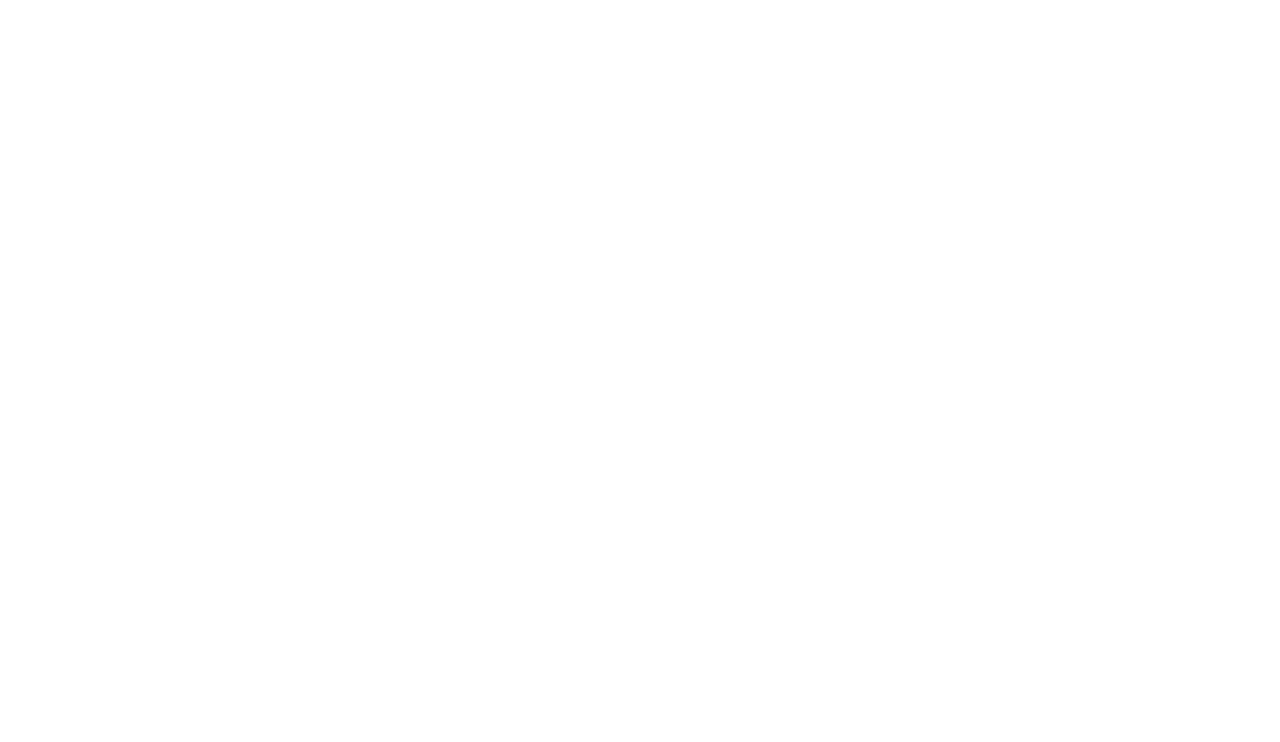
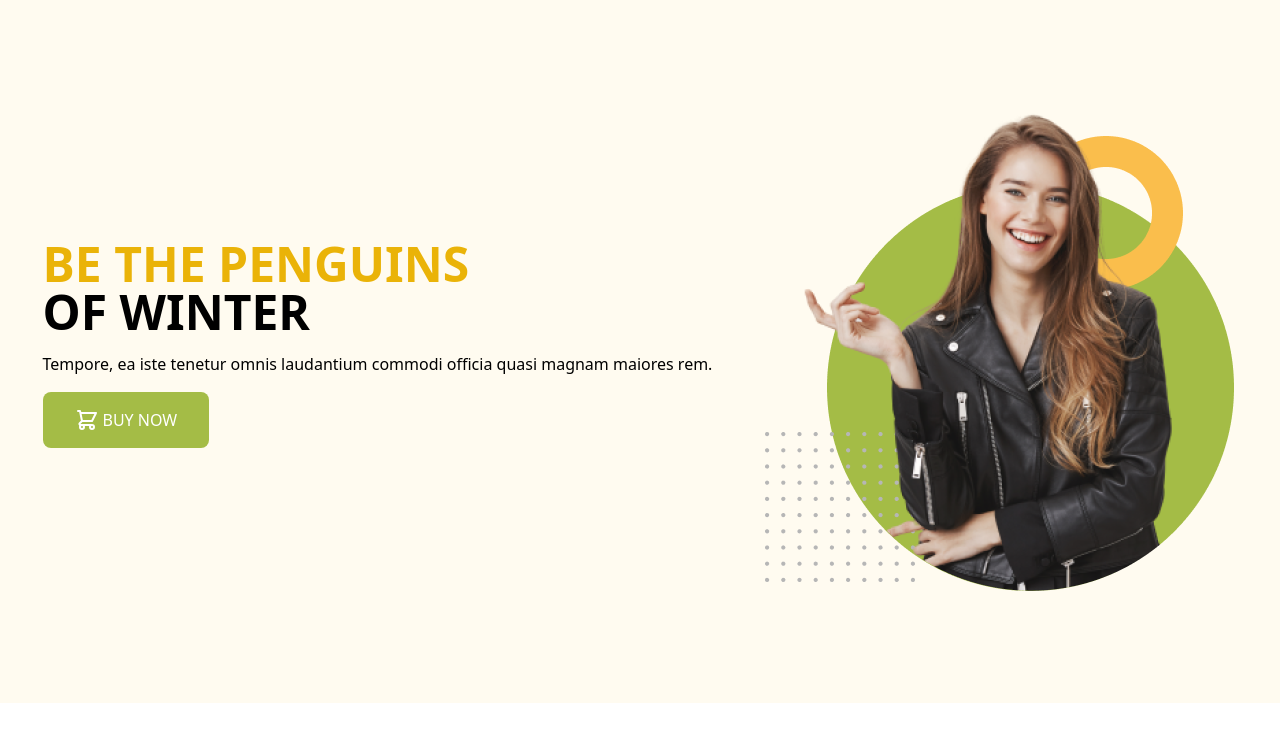
Before and after one commit to sulaimanbiswas/penguin-fashion-tailwindcss, a plain HTML site: page index.html in a window 1280 px wide. Drawn offline with nearby package versions, Linux system fonts and the light colour scheme.

Commit message:
Header section End

```diff
--- a/index.html
+++ b/index.html
@@ -16,7 +16,8 @@
             theme: {
                 extend: {
                     colors: {
-                        clifford: '#da373d',
+                        primary: '#A4BC46',
+                        penguin: '#FFFBF0',
                     }
                 }
             }
@@ -26,6 +27,26 @@
 
 <body>
 
+    <header class="container mx-auto px-4 sm:flex items-center justify-around bg-penguin pb-28 pt-5 sm:pt-24">
+        <div class="space-y-4">
+            <h1 class="text-5xl uppercase flex flex-col font-bold">
+                <span class="text-yellow-500">Be the Penguins</span>
+                <span class="">of Winter</span>
+            </h1>
+            <p>Tempore, ea iste tenetur omnis laudantium commodi officia quasi magnam maiores rem.</p>
+            <button class="uppercase bg-primary py-4 px-8 text-white flex justify-center items-center gap-1 font-medium rounded-lg">
+                <svg xmlns="http://www.w3.org/2000/svg" class="h-6 w-6" fill="none" viewBox="0 0 24 24" stroke="currentColor" stroke-width="2">
+                    <path stroke-linecap="round" stroke-linejoin="round" d="M3 3h2l.4 2M7 13h10l4-8H5.4M7 13L5.4 5M7 13l-2.293 2.293c-.63.63-.184 1.707.707 1.707H17m0 0a2 2 0 100 4 2 2 0 000-4zm-8 2a2 2 0 11-4 0 2 2 0 014 0z" />
+                </svg>
+                buy now
+            </button>
+        </div>
+        <div class="pt-12 sm:pt-2">
+            <img class="w-full" src="images/model.png" alt="">
+        </div>
+    </header>
+
+
 </body>
 
 </html>
```
